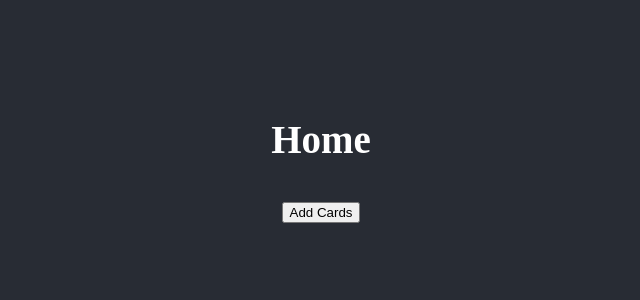
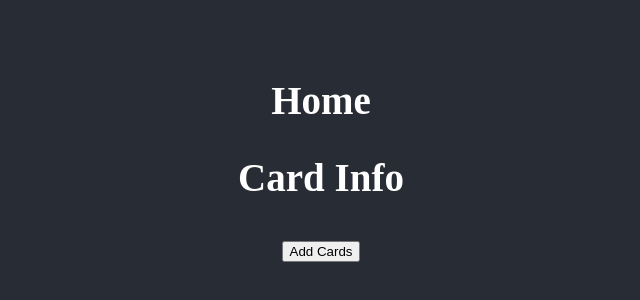
Before and after one commit to awmoha/Projektarbete-react, a React (Create React App) app: page / in a window 1280 px wide. Shown: the part 254-554 px from the top of the page, without its empty margins (319-959 px from the left). Built offline with nearby package versions, Linux system fonts and the light colour scheme.

Commit message:
bugg i configureStore

```diff
--- a/src/component/Cardinfo.jsx
+++ b/src/component/Cardinfo.jsx
@@ -1,9 +1,13 @@
-import React from 'react'
-
+import React from "react";
+import { useSelector, useDispatch } from "react-redux";
+import Card from "./Card"
 function CardInfo() {
   return (
-    <div>Add.card</div>
-  )
+    <div>
+      <h2>Card Info</h2>
+
+    </div>
+  );
 }
 
-export default CardInfo
+export default CardInfo;
--- a/src/pages/Home.jsx
+++ b/src/pages/Home.jsx
@@ -1,10 +1,11 @@
 import React from "react";
 import { Link } from "react-router-dom";
-import AddCard from "./AddCard";
+import CardInfo from "../component/Cardinfo";
 function Home() {
   return (
     <div>
       <h2>Home</h2>
+      <CardInfo/>
       <Link to="/addCard">
         <button>Add Cards</button>
       </Link>
--- a/src/redux/CardSlice.js
+++ b/src/redux/CardSlice.js
@@ -21,11 +21,10 @@ const CardSlice = createSlice({
     ],
 
     reducers: {
-      card: (state, action) => {
-        state.infoCard.push(action.payload);
-      },
+
+
     },
   },
 });
-export const { card } = CardSlice.actions;
+export const {  } = CardSlice.actions;
 export default CardSlice.reducer;
--- a/src/redux/configureStore.js
+++ b/src/redux/configureStore.js
@@ -2,11 +2,12 @@ import { configureStore } from "@reduxjs/toolkit";
 import { combineReducers } from "redux";
 import CardSlice from "./CardSlice";
 const reducer = combineReducers({
-  cardInfo: CardSlice,
+  cardInfo: CardSlice
+});
+const store = configureStore({
+ reducer
 });
 
-const store = configureStore({
-  reducer,
-});
+
 
 export default store;
```
